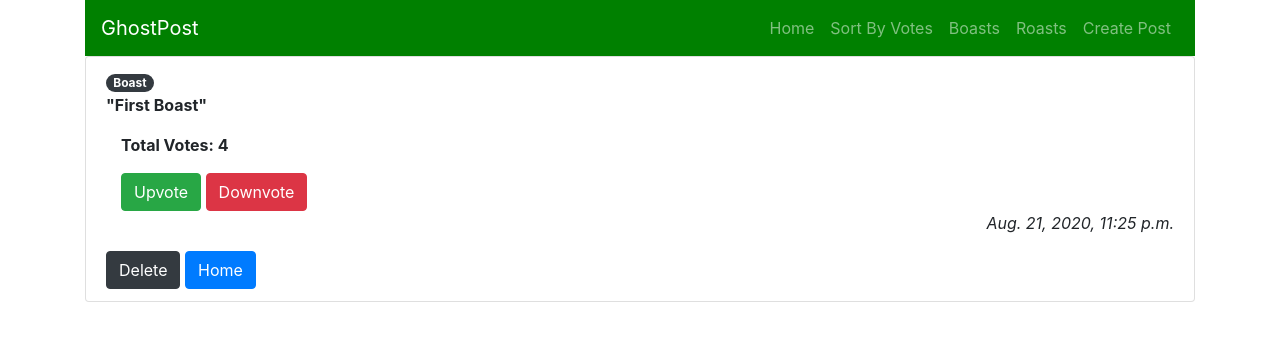
After one commit to dsjeffcoat/ghostpost, a Django app: a page that uses templates/post_detail.html in a window 1280 px wide. The commit adds this page. Shown: the top 341 px of the page. Run offline with Django 3.2, Linux system fonts and the light colour scheme; data comes from the database, SQL or seed files in the repository; both versions use the stored data as it was after the commit; some libraries are stand-ins or nearby versions.

Commit message:
Updated with full functionality of EC in project. Credit to Sohail Aslam for assistance.

```diff
--- a/ghostapp/forms.py
+++ b/ghostapp/forms.py
@@ -14,4 +14,4 @@
     class Meta:
         model = GhostPost
         fields = ['post']
-        exclude = (['time_submitted'])
+        exclude = (['time_submitted', 'sec_key'])
--- a/ghostapp/models.py
+++ b/ghostapp/models.py
@@ -10,6 +10,7 @@
     upvote = models.IntegerField(default=0)
     downvote = models.IntegerField(default=0)
     time_submitted = models.DateTimeField(default=timezone.now)
+    sec_key = models.CharField(max_length=6)
 
     def __str__(self):
         return self.post
--- a/ghostapp/urls.py
+++ b/ghostapp/urls.py
@@ -1,12 +1,14 @@
 from django.urls import path
-from ghostapp.views import index, votes_view, upvote_view, downvote_view, boasts_view, roasts_view, createpost_view
+from ghostapp import views as v
 
 urlpatterns = [
-    path('', index, name="homepage"),
-    path('votes/', votes_view, name="votes"),
-    path('upvote/<int:post_id>/', upvote_view, name="upvote"),
-    path('downvote/<int:post_id>/', downvote_view, name="downvote"),
-    path('boasts/', boasts_view, name="boasts"),
-    path('roasts/', roasts_view, name="roasts"),
-    path('add-post/', createpost_view, name="createpost"),
+    path('', v.index, name="homepage"),
+    path('votes/', v.votes_view, name="votes"),
+    path('upvote/<int:post_id>/', v.upvote_view, name="upvote"),
+    path('downvote/<int:post_id>/', v.downvote_view, name="downvote"),
+    path('boasts/', v.boasts_view, name="boasts"),
+    path('roasts/', v.roasts_view, name="roasts"),
+    path('add-post/', v.createpost_view, name="createpost"),
+    path('detail/<str:sec_key>', v.detail_view, name="postdetail"),
+    path('delete/<int:post_id>/', v.deletepost_view, name="deletepost"),
 ]
--- a/ghostapp/views.py
+++ b/ghostapp/views.py
@@ -1,11 +1,13 @@
 from django.shortcuts import render, HttpResponseRedirect, reverse
 from ghostapp.models import GhostPost
 from ghostapp.forms import GhostForm
+import string
+import random
 # Create your views here.
 
 
 def index(request):
-    posts_list = GhostPost.objects.order_by("-time_submitted")
+    posts_list = GhostPost.objects.all().order_by("-time_submitted")
     return render(request, 'index.html', {'posts': posts_list})
 
 
@@ -47,15 +49,24 @@
         form = GhostForm(request.POST)
         if form.is_valid():
             data = form.cleaned_data
-            GhostPost.objects.create(
+            code = ''.join(random.choices(
+                (string.ascii_letters + string.digits), k=6))
+            new_post = GhostPost.objects.create(
                 post=data.get('post'),
-                is_boast=data.get('is_boast')
+                is_boast=data.get('is_boast'),
+                sec_key=code
             )
-            return HttpResponseRedirect(reverse('homepage'))
+            return render(request, 'generic_form.html', {'post': new_post})
 
     form = GhostForm()
     return render(request, 'generic_form.html', {'form': form})
 
 
-def deletepost_view(request):
-    pass
+def deletepost_view(request, post_id):
+    del_post = GhostPost.objects.get(id=post_id).delete()
+    return HttpResponseRedirect(reverse("homepage"))
+
+
+def detail_view(request, sec_key):
+    post = GhostPost.objects.get(sec_key=sec_key)
+    return render(request, 'post_detail.html', {'post': post})
--- /dev/null
+++ b/templates/post_detail.html
@@ -0,0 +1,30 @@
+{% extends 'base.html' %}
+
+{% block content %}
+
+<div class="list-group">
+  <ul class="list-group">
+    <li class="list-group-item">
+        {% if post.is_boast %}
+        <span class="badge badge-pill badge-dark">Boast</span>
+        {% else %}
+        <span class="badge badge-pill badge-dark">Roast</span>
+        {% endif %}
+
+        <p style="font-weight: bold; align-items: end;">"{{ post.post }}"</p>
+
+
+        <div class="container">
+          <p style="font-weight: bold">Total Votes: {{ post.total_score }}</p>
+          <a href='/upvote/{{ post.id }}'><button type="button" class="btn btn-success">Upvote</button></a>
+          <a href='/downvote/{{ post.id }}'><button type="button" class="btn btn-danger">Downvote</button></a>
+        </div>
+        <p style="font-style: italic; text-align: right">{{ post.time_submitted }}</p>
+        <a href="{% url 'deletepost' post.id %}"><button type="button" class="btn btn-dark pull-right">Delete</button></a>
+        <a href='/'><button type="button" class="btn btn-primary pull-right">Home</button></a>
+
+    </li>
+  </ul>
+</div>
+
+{% endblock  %}
```
Also changed, not shown: templates/generic_form.html (+8 -2 lines), README.md, db.sqlite3, ghostapp/migrations/0001_initial.py, ghostapp/migrations/0002_auto_20200820_1806.py (deleted), ghostapp/migrations/0003_auto_20200821_1254.py (deleted).
